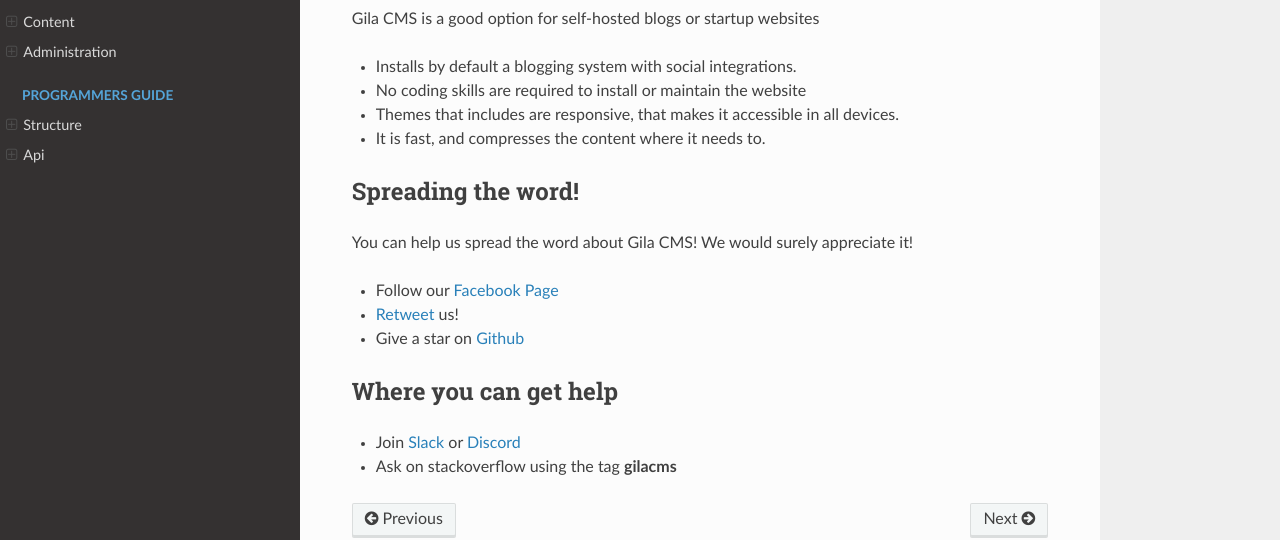
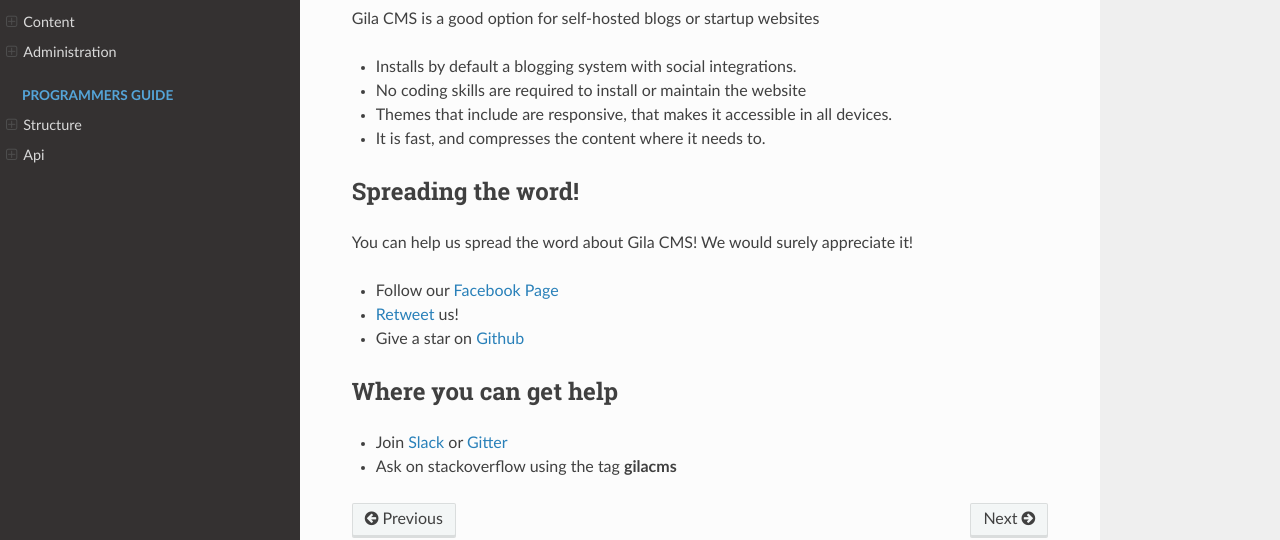
Before and after one commit to GilaCMS/docs, a Sphinx documentation site: the page built from source/about.md, in a window 1280 px wide and 973 px high. Shown: the part 305-845 px from the top of the window. Built offline with Sphinx 7.4.7 and the Read the Docs theme 2.0.0, drawn with Linux system fonts in a browser that asks for light colours; pages that are not in the unit, such as notebooks, are missing from menus.

Commit message:
Update readme.md

```diff
--- a/source/about.md
+++ b/source/about.md
@@ -9,7 +9,7 @@ The website is [gilacms.com](http://gilacms.com)
 Gila CMS is a good option for self-hosted blogs or startup websites
 - Installs by default a blogging system with social integrations.
 - No coding skills are required to install or maintain the website
-- Themes that includes are responsive, that makes it accessible in all devices.
+- Themes that include are responsive, that makes it accessible in all devices.
 - It is fast, and compresses the content where it needs to.
 
 ### Spreading the word!
@@ -21,5 +21,5 @@ You can help us spread the word about Gila CMS! We would surely appreciate it!
 
 ### Where you can get help
 
-- Join [Slack](https://gilacms.slack.com) or [Discord](https://discord.gg/BGYFfx6)
+- Join [Slack](https://gilacms.slack.com) or [Gitter](https://gitter.im/GilaCMS/Lobby)
 - Ask on stackoverflow using the tag **gilacms**
```
